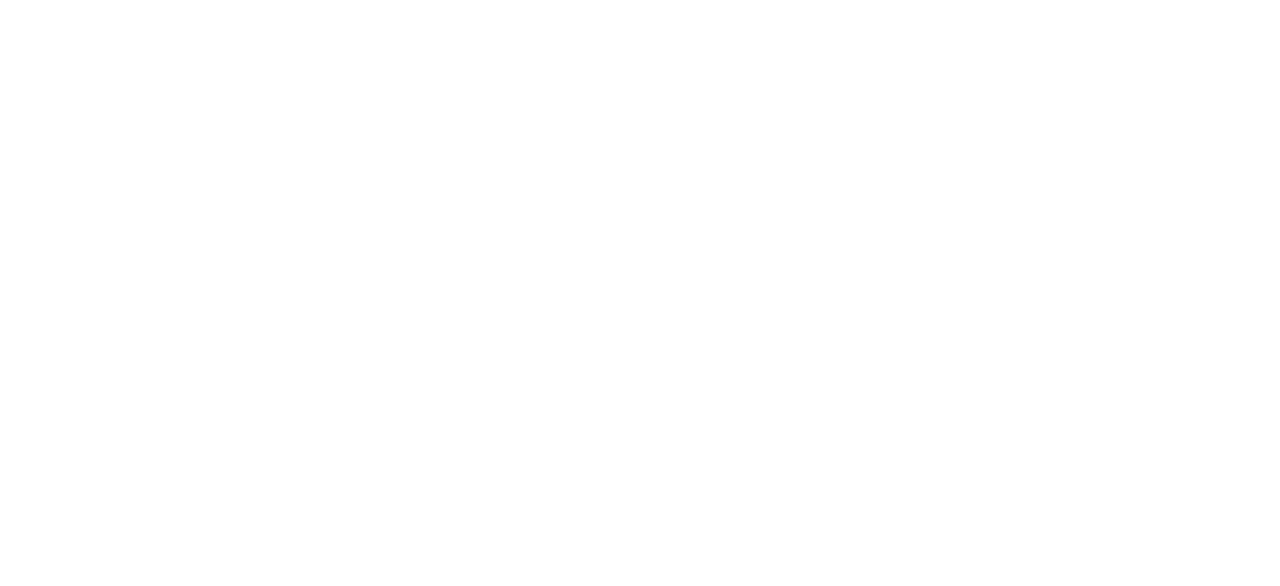
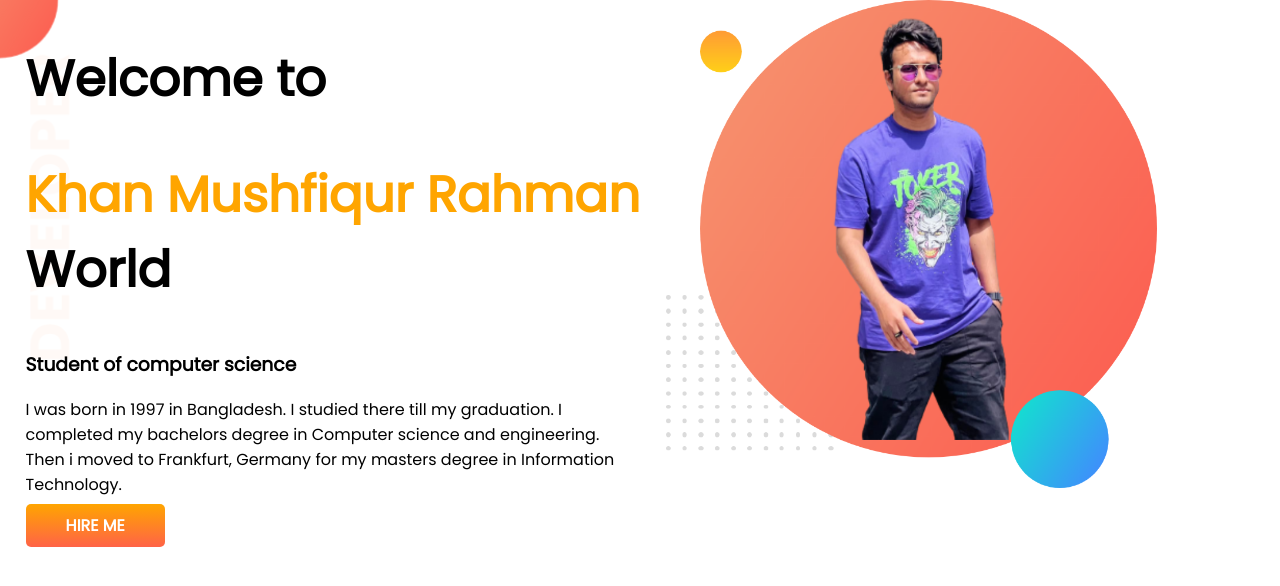
Before and after one commit to RahmanKM/developer-portfolio, a plain HTML site: page index.html in a window 1280 px wide. Drawn offline with Linux system fonts and the light colour scheme.

Commit message:
top banner added

```diff
--- a/index.html
+++ b/index.html
@@ -1,14 +1,43 @@
 <!DOCTYPE html>
 <html lang="en">
+
 <head>
     <meta charset="UTF-8">
     <meta http-equiv="X-UA-Compatible" content="IE=edge">
     <meta name="viewport" content="width=device-width, initial-scale=1.0">
     <title>Khan Mushfiqur Rahman Portfolio</title>
+    <link rel="preconnect" href="https://fonts.googleapis.com">
+    <link rel="preconnect" href="https://fonts.gstatic.com" crossorigin>
+    <link href="https://fonts.googleapis.com/css2?family=Poppins&display=swap" rel="stylesheet">
     <link rel="stylesheet" href="style.css">
 
 </head>
+
 <body>
+    <section class="top-banner">
+        <div class="half-width">
+
+            <h1>Welcome to</h1>
+
+            <h1><span class="orange-color"> Khan Mushfiqur Rahman </span> World</h1>
+
+            <h3>Student of computer science</h3>
+
+            <p>I was born in 1997 in Bangladesh. I studied there till my graduation. I completed my bachelors degree in
+                Computer science and engineering. Then i moved to Frankfurt, Germany for my masters degree in
+                Information
+                Technology.</p>
+
+            <a class="link-button" target="_blank" href="">HIRE ME</a>
+
+        </div>
+        <div class="half-width">
+            <img src="images/KMR.png" alt="">
+
+        </div>
+
+    </section>
 
 </body>
+
 </html>
--- a/style.css
+++ b/style.css
@@ -0,0 +1,43 @@
+body {
+    font-family: 'Poppins', sans-serif;
+    margin: 0;
+}
+
+h1 {
+    font-size: 50px;
+}
+
+.orange-color {
+    color: orange;
+}
+
+section {
+
+    display: flex;
+}
+
+.half-width {
+    width: 50%;
+    padding-left: 2%;
+}
+
+.half-width img {
+
+    width: 80%;
+}
+
+.link-button {
+
+    text-decoration: none;
+    background-image: linear-gradient(orange, tomato);
+    padding: 10px 40px;
+    border-radius: 5px;
+    color: white;
+    font-weight: 700;
+}
+
+.top-banner {
+    background-image: url(images/top-banner.png);
+    background-repeat: no-repeat;
+
+}
```
Also changed, not shown: images/KMR.png (added), images/dream-bg.png (added), images/exp-bg.png (added), images/jhankar.png (added), images/jhankar2.png (added), images/my-bg.png (added), images/my-bg2.png (added), images/top-banner.png (added), showOff/one.jpg (added), showOff/three.jpg (added), showOff/two.jpg (added), 7 other files.
